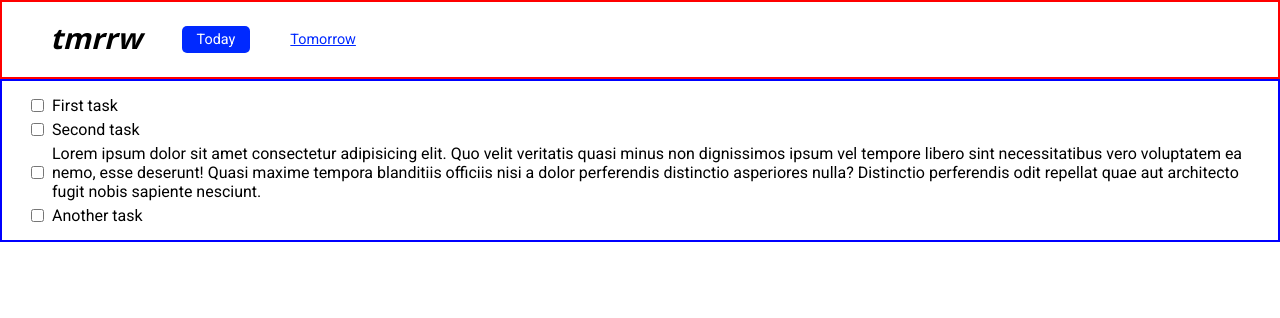
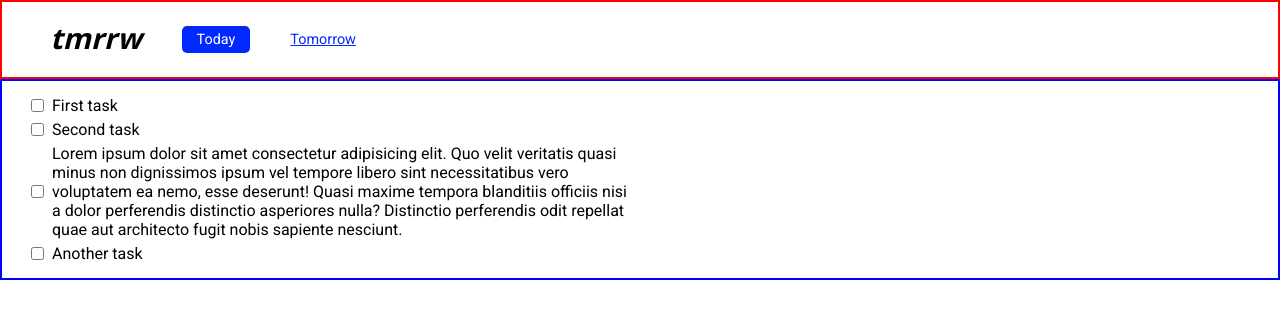
Before and after one commit to tmrrw-team/tmrrw, a Vue app: page / in a window 1280 px wide. Shown: the top 318 px of the page. Built offline with nearby package versions, Linux system fonts and the light colour scheme.

Commit message:
restrict TaskList max width

```diff
--- a/src/modules/common/components/TaskList.vue
+++ b/src/modules/common/components/TaskList.vue
@@ -31,10 +31,10 @@ export default {
   list-style: none;
   margin: 0;
   padding: 0;
+  max-width: 600px;
 }
 
 li {
   margin: 5px 0;
 }
-
 </style>
```
